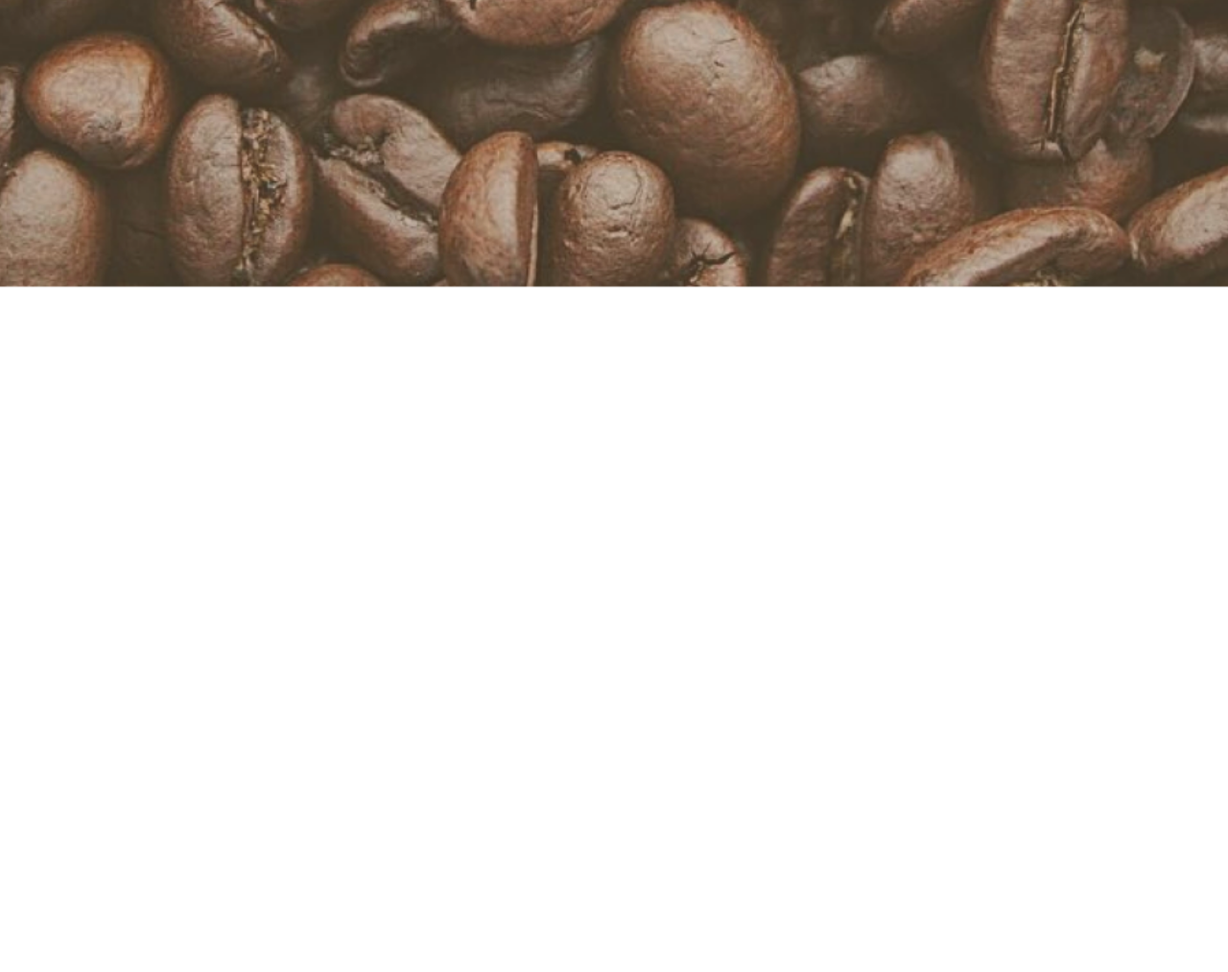
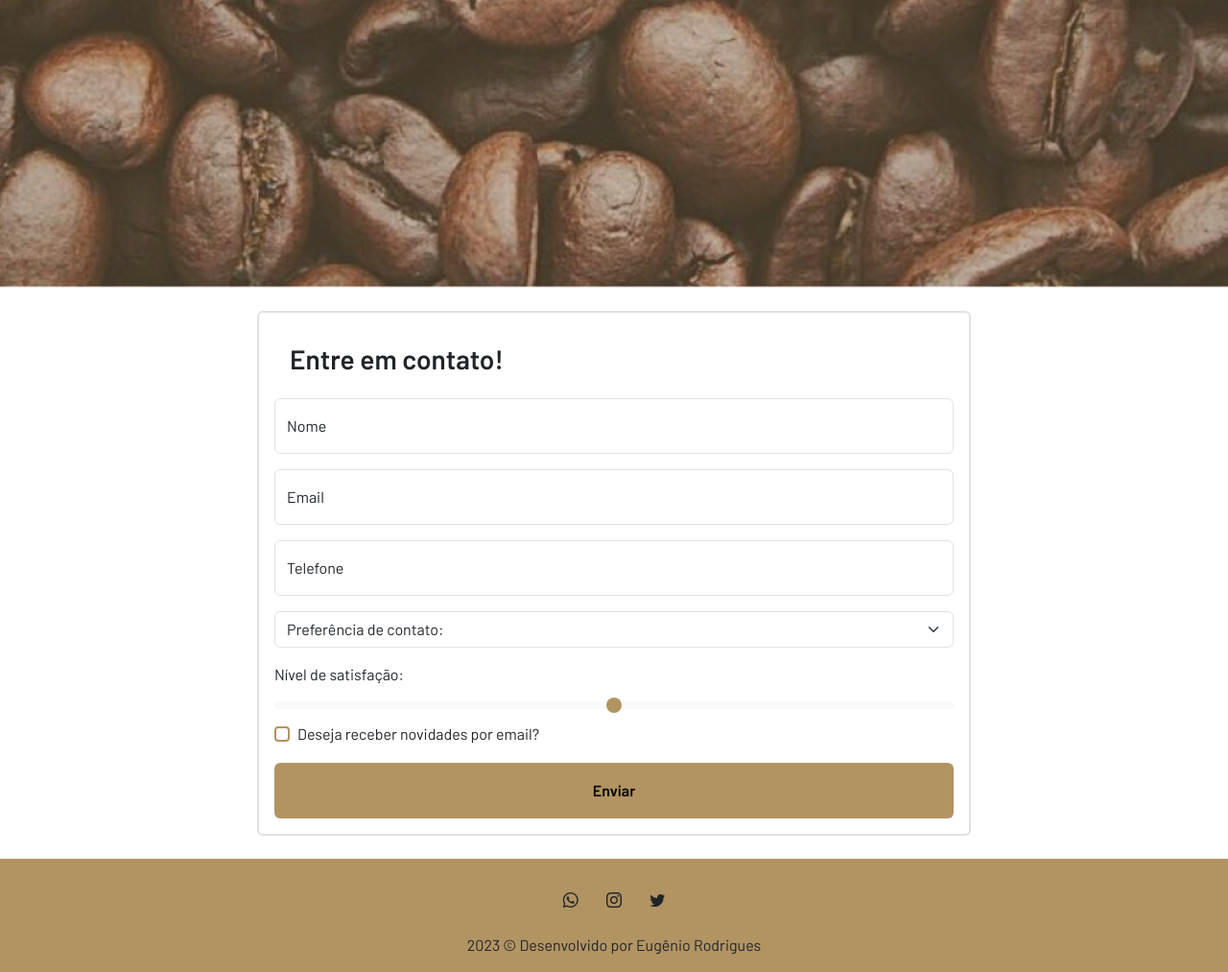
Before and after one commit to Eugod/projeto-serenatto, a plain HTML site: page index.html in a window 1280 px wide. Shown: the part 3576-4589 px from the top of the page at 96% size. Before the commit the page ends 3876 px from the top, so only its background shows below. Drawn offline with nearby package versions, Linux system fonts and the light colour scheme.

Commit message:
Adição de um formulário e de um footer

```diff
--- a/estilos.css
+++ b/estilos.css
@@ -50,3 +50,11 @@ input[type=checkbox]:focus {
 .botao-padrao:hover {
   background-color: var(--marrom-escuro);
 }
+
+.input-range::-webkit-slider-thumb {
+  background-color: var(--marrom-claro);
+}
+
+footer {
+  background-color: var(--marrom-claro);
+}
--- a/index.html
+++ b/index.html
@@ -41,7 +41,7 @@
                 <a class="nav-link" href="#">Sobre</a>
               </li>
               <li class="nav-item">
-                <a class="nav-link" href="#">Contato</a>
+                <a class="nav-link" href="#contato">Contato</a>
               </li>
               <li class="nav-item">
                 <a class="nav-link" href="#">
@@ -180,7 +180,67 @@
     </section>
 
     <section class="banners banner-3"></section>
+
+    <section class="py-4 container">
+      <div class="border border-2 rounded p-3 col-10 col-xl-8 mx-auto">
+        <h3 class="fw-bold p-3">Entre em contato!</h3>
+
+        <form id="contato">
+          <div class="form-floating mb-3">
+            <input type="text" class="form-control" id="floatingNome" placeholder="Nome">
+            <label for="floatingNome">Nome</label>
+          </div>
+
+          <div class="form-floating mb-3">
+            <input type="email" class="form-control" id="floatingEmail" placeholder="nome@exemplo.com">
+            <label for="floatingEmail">Email</label>
+          </div>
+
+          <div class="form-floating mb-3">
+            <input type="number" class="form-control" id="floatingTelefone" placeholder="Telefone">
+            <label for="floatingTelefone">Telefone</label>
+          </div>
+
+          <select class="form-select mb-3" aria-label="Default select example">
+            <option selected>Preferência de contato:</option>
+            <option value="1">Email</option>
+            <option value="2">WhatsApp</option>
+            <option value="3">Ligação</option>
+          </select>
+
+          <label for="nivel-satisfacao" class="form-label">Nível de satisfação:</label>
+          <input type="range" class="form-range input-range" id="nivel-satisfacao">
+
+          <div class="form-check">
+            <input class="form-check-input" type="checkbox" value="" id="flexCheckDefault">
+            <label class="form-check-label" for="flexCheckDefault">
+              Deseja receber novidades por email?
+            </label>
+          </div>
+
+          <button type="button" class="btn botao-padrao w-100 py-3 fw-bold mt-3">Enviar</button>
+        </form>
+      </div>
+    </section>
   </main>
+
+  <footer class="text-center">
+    <section class="container p-4 pb-0">
+      <a class="btn" href="">
+        <i class="bi bi-whatsapp"></i>
+      </a>
+
+      <a class="btn" href="">
+        <i class="bi bi-instagram"></i>
+      </a>
+
+      <a class="btn" href="">
+        <i class="bi bi-twitter"></i>
+      </a>
+    </section>
+
+    <p class="m-0 p-3">2023 &copy; Desenvolvido por Eugênio Rodrigues</p>
+  </footer>
 
   <!-- canvas 1 -->
   <div class="offcanvas offcanvas-end" tabindex="-1" id="canvas-1" aria-labelledby="offcanvasRightLabel">
```
